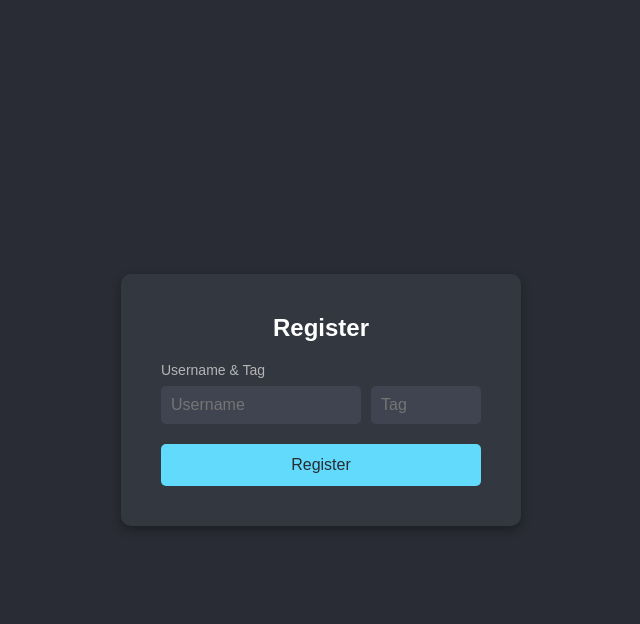
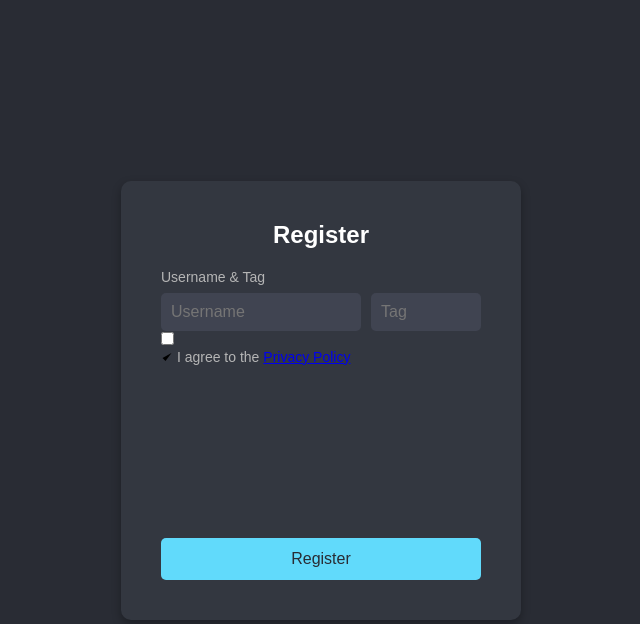
Before and after one commit to Pietot/Winlorant, a PHP site: page /register.php in a window 1280 px wide. Shown: the top 624 px of the page, without its empty margins (319-959 px from the left). Run offline with PHP 8.4, Linux system fonts and the light colour scheme.

Commit message:
Added checbox to agree with the privay policy

```diff
--- a/public/register.php
+++ b/public/register.php
@@ -30,11 +30,28 @@ if (isset($_SESSION['username']) && isset($_SESSION['tag'])) {
                     <input type="text" class="username " id="username" name="username" placeholder="Username" maxlength="16" required>
                     <input type="text" class="tag" id="tag" name="tag" placeholder="Tag" maxlength="5" required>
                 </div>
+                <div class="checkbox">
+                    <input class="inp-cbx" id="privacy" type="checkbox" />
+                    <label class="cbx" for="privacy">
+                        <span>
+                            <svg width="12px" height="10px">
+                                <use xlink:href="#check-4"></use>
+                            </svg>
+                        </span>
+                        <span>I agree to the <a href="privacy.php" target="_blank">Privacy Policy</a>
+                            <svg class="inline-svg">
+                                <symbol id="check-4" viewbox="0 0 12 10">
+                                    <polyline points="1.5 6 4.5 9 10.5 1"></polyline>
+                                </symbol>
+                            </svg>
+                        </span>
+                    </label>
+                </div>
             </div>
             <button type="submit" class="btn-submit">Register</button>
             <?php
         if ($_SERVER["REQUEST_METHOD"] == "POST") {
-            if (isset($_POST['username']) && isset($_POST['tag'])) {
+            if (isset($_POST['username']) && isset($_POST['tag']) && isset($_POST['privacy'])) {
                 include_once '../src/php/get_user_region.php';
 
                 $username = $_POST['username'];
@@ -94,6 +111,8 @@ if (isset($_SESSION['username']) && isset($_SESSION['tag'])) {
                 ]);
 
                 header('Location: index.php');
+            } else {
+                echo "<p class='error'>Please accept the privacy policy</p>";
             }
         }
             ?>
```
